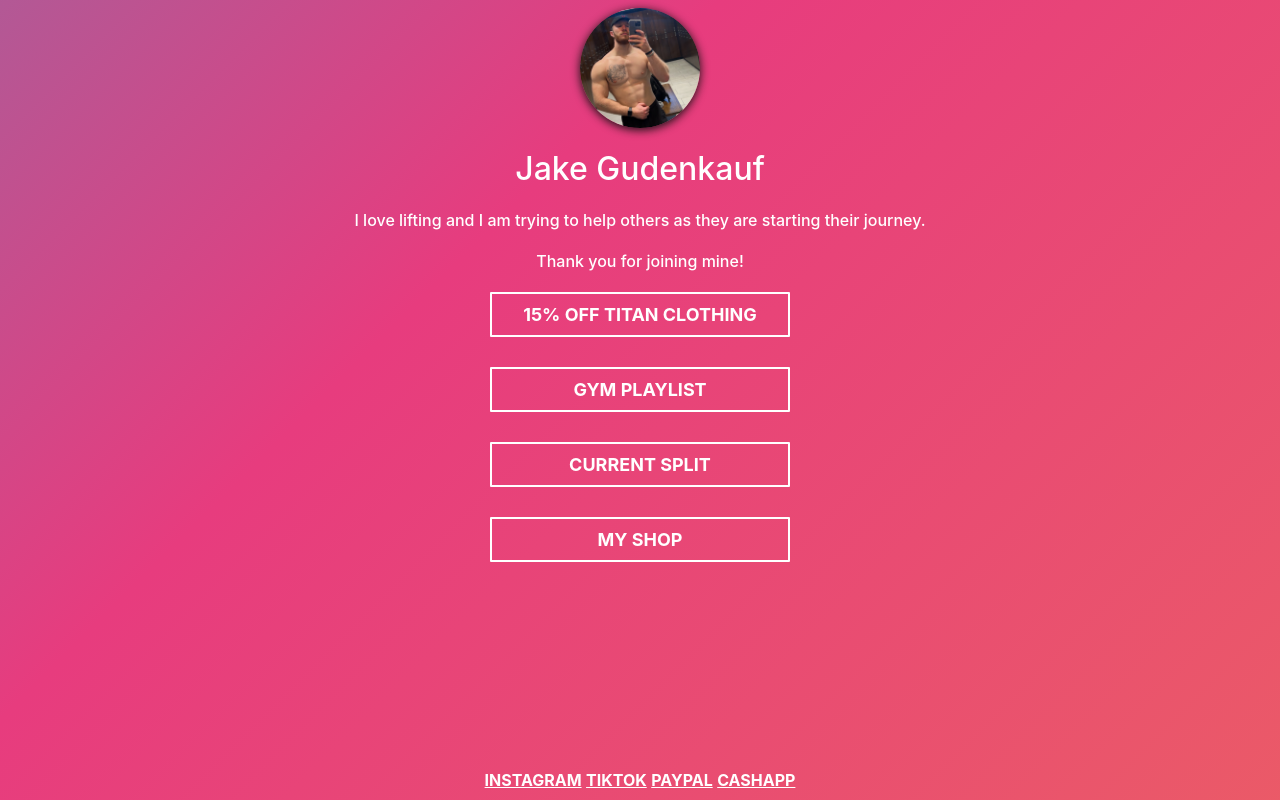
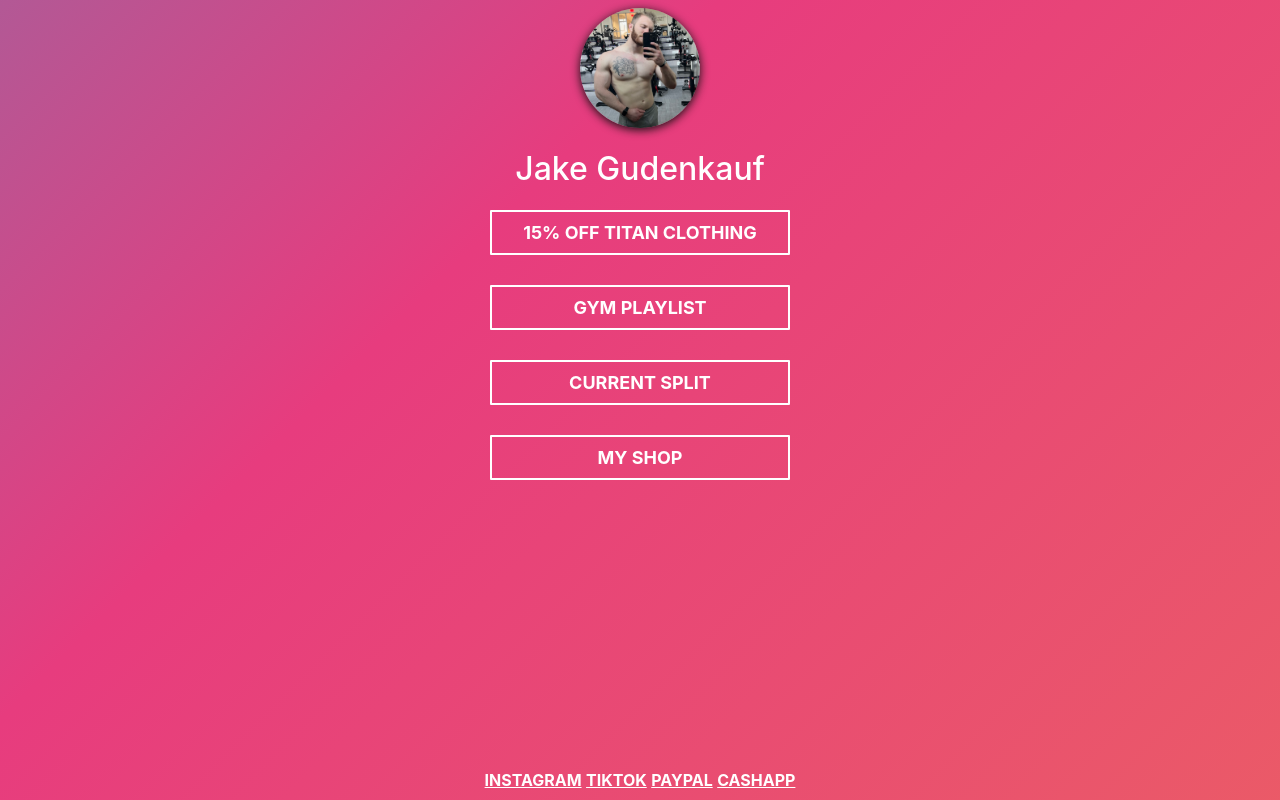
Before and after one commit to jakegude/LWGwebsite, a plain HTML site: page index.html in a window 1280 px wide. Drawn offline with Linux system fonts and the light colour scheme.

Commit message:
took out bio and changed pics

```diff
--- a/index.html
+++ b/index.html
@@ -15,7 +15,7 @@
     <meta name="page-type" content="Blogging">
     <meta name="audience" content="Everyone">
     <link rel="stylesheet" href="./style.css">
-    <link rel="icon" type="image" href="./images/gymPFP_squ_transparent.png">
+    <link rel="icon" type="image" href="./images/newgymPFP_squ_transparent.png">
 </head>
 
 <body>
@@ -29,10 +29,10 @@
             </ul>
         </nav> -->
         <div>
-            <img src="./images/gymPFP_squ.JPG" class="pfp backdrop">
+            <img src="./images/newgymPFP_squ.jpg" class="pfp backdrop">
             <h1 class="name">Jake Gudenkauf</h1>
-            <h4 class="bio">I love lifting and I am trying to help others as they are starting their journey.</h4>
-            <h4 class="bio">Thank you for joining mine!</h4>
+            <!-- <h4 class="bio">I love lifting and I am trying to help others as they are starting their journey.</h4>
+            <h4 class="bio">Thank you for joining mine!</h4> -->
         </div>
     </header>
 
```
Also changed, not shown: images/gymPFP_squ.JPG (deleted), images/gymPFP_squ_transparent.png (deleted), images/newgymPFP_squ.jpg (added), images/newgymPFP_squ_transparent.png (added), 2 other files.
